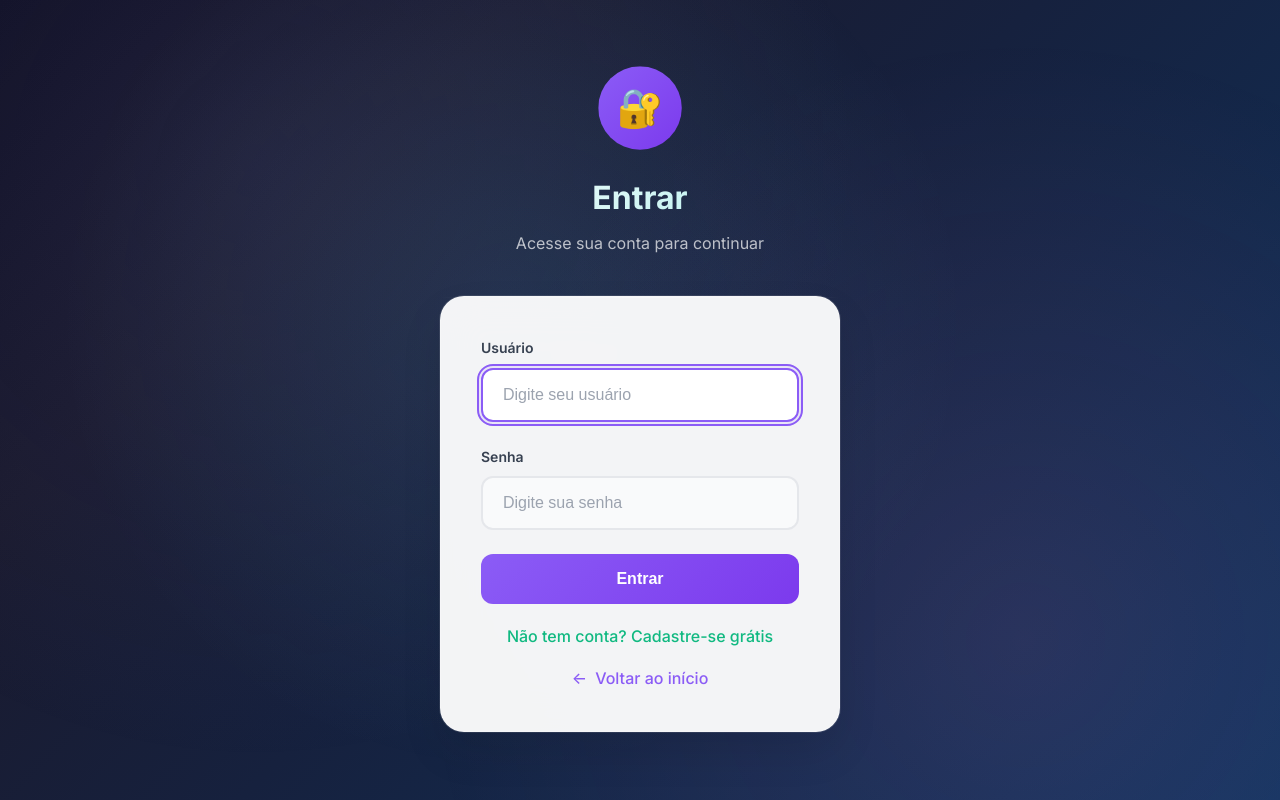
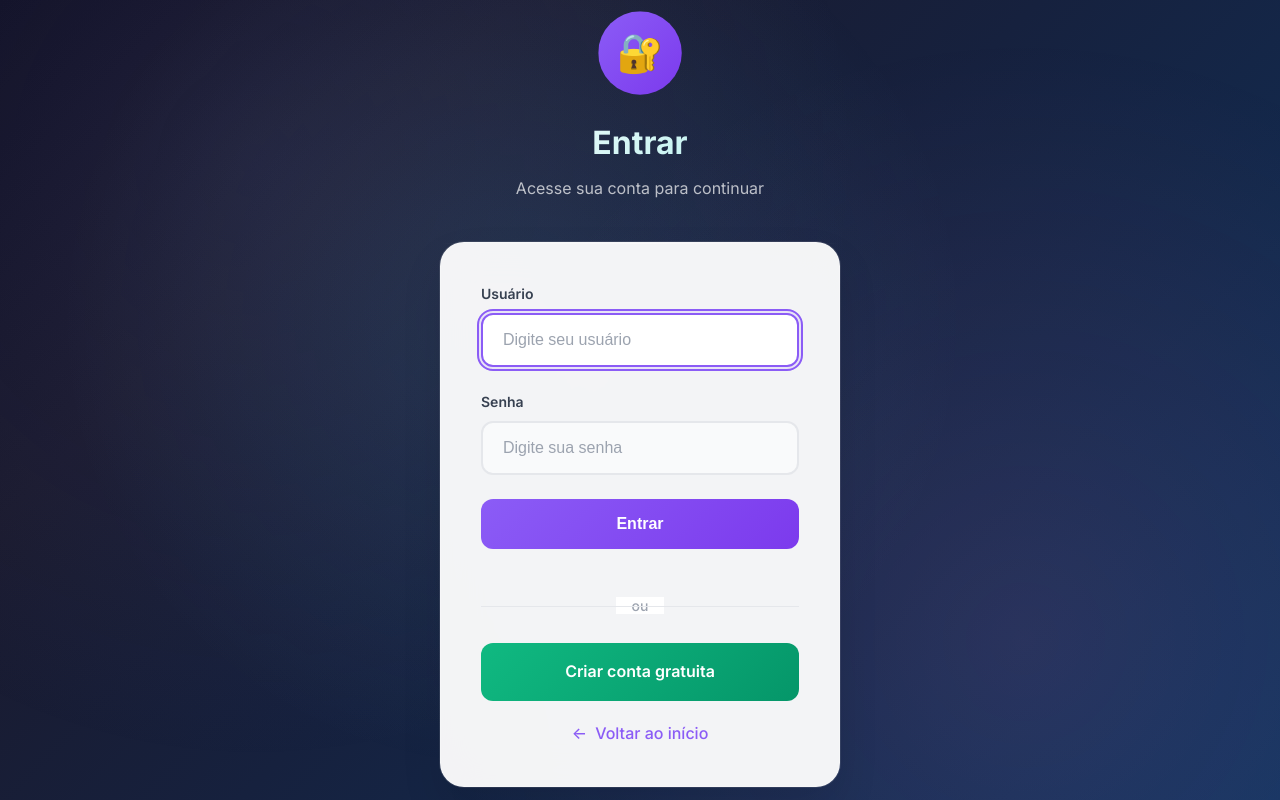
Before and after one commit to musicaslucrativa/trend, a Python web app: template templates/login.html in a window 1280 px wide. Run offline with Jinja, Linux system fonts and the light colour scheme; the template is opened without the code that fills it, so the values that code supplies are empty.

Commit message:
fix: melhorar feedback visual de cadastro e destacar link de registro no login

```diff
--- a/templates/login.html
+++ b/templates/login.html
@@ -217,19 +217,66 @@
             margin-right: 4px;
         }
 
-        .login-link {
-            display: block;
+        .divider {
             text-align: center;
-            color: #10b981;
-            text-decoration: none;
-            font-weight: 500;
-            transition: all 0.3s ease;
-            margin-bottom: 16px;
+            margin: 24px 0;
+            position: relative;
         }
 
-        .login-link:hover {
-            color: #059669;
-            transform: translateY(-1px);
+        .divider::before {
+            content: '';
+            position: absolute;
+            top: 50%;
+            left: 0;
+            right: 0;
+            height: 1px;
+            background: #e5e7eb;
+        }
+
+        .divider span {
+            background: white;
+            padding: 0 16px;
+            color: #9ca3af;
+            font-size: 14px;
+            font-weight: 500;
+        }
+
+        .register-link {
+            display: block;
+            width: 100%;
+            background: linear-gradient(135deg, #10b981 0%, #059669 100%);
+            color: white;
+            border: none;
+            padding: 16px 24px;
+            border-radius: 12px;
+            font-size: 16px;
+            font-weight: 600;
+            text-decoration: none;
+            text-align: center;
+            transition: all 0.3s ease;
+            position: relative;
+            overflow: hidden;
+            margin-bottom: 20px;
+        }
+
+        .register-link::before {
+            content: '';
+            position: absolute;
+            top: 0;
+            left: -100%;
+            width: 100%;
+            height: 100%;
+            background: linear-gradient(90deg, transparent, rgba(255, 255, 255, 0.2), transparent);
+            transition: left 0.5s ease;
+        }
+
+        .register-link:hover::before {
+            left: 100%;
+        }
+
+        .register-link:hover {
+            transform: translateY(-2px);
+            box-shadow: 0 12px 35px rgba(16, 185, 129, 0.4);
         }
 
         /* Animações */
@@ -328,7 +375,11 @@
 
                 <button type="submit" class="btn">Entrar</button>
 
-                <a href="{{ url_for('register') }}" class="login-link">Não tem conta? Cadastre-se grátis</a>
+                <div class="divider">
+                    <span>ou</span>
+                </div>
+
+                <a href="{{ url_for('register') }}" class="register-link">Criar conta gratuita</a>
                 <a href="{{ url_for('index') }}" class="back-link">Voltar ao início</a>
             </form>
         </div>
--- a/templates/register.html
+++ b/templates/register.html
@@ -347,7 +347,7 @@
             {% with messages = get_flashed_messages() %}
                 {% if messages %}
                     {% for message in messages %}
-                        {% if 'sucesso' in message %}
+                        {% if 'sucesso' in message.lower() %}
                             <div class="alert alert-success">{{ message }}</div>
                         {% else %}
                             <div class="alert">{{ message }}</div>
```
